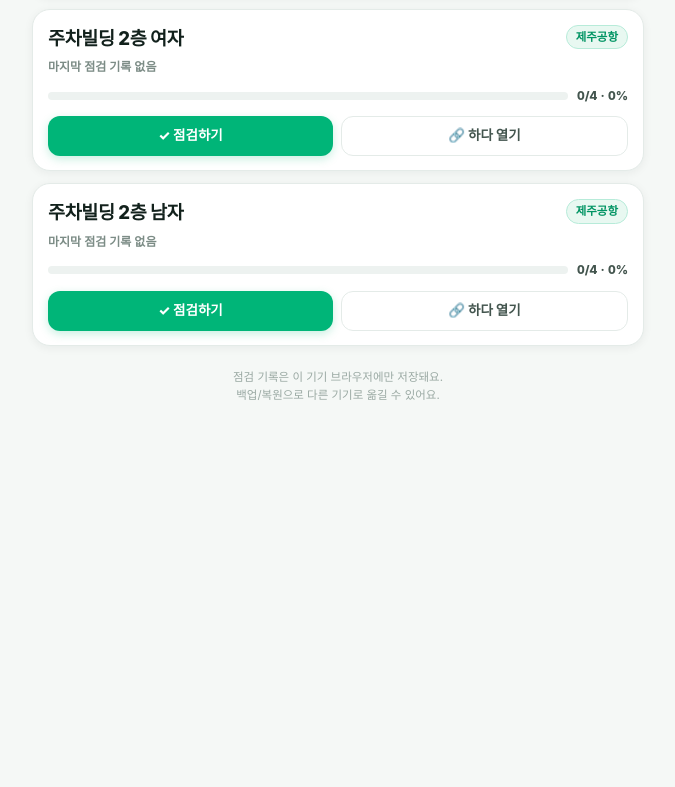
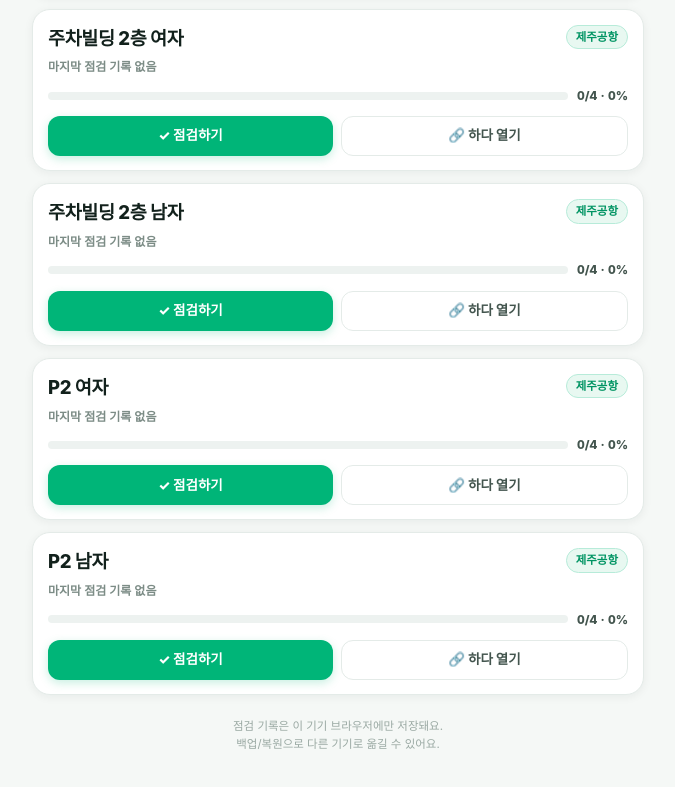
Before and after one commit to BlueRorqual-75/BlueRorqual-75.github.io, a plain HTML site: page hada/index.html in a window 1280 px wide. Shown: the part 1931-2718 px from the top of the page, without its empty margins (302-977 px from the left). Before the commit the page ends 2376 px from the top, so only its background shows below. Drawn offline with Linux system fonts and the light colour scheme.

Commit message:
hada: add remaining parking-building and P2 default locations (14 total)

```diff
--- a/hada/index.html
+++ b/hada/index.html
@@ -593,6 +593,22 @@
       zone: '제주공항',
       checklistTitle: '화장실 점검 체크리스트',
       target: 4
+    },
+    {
+      id: 'def-p2-f',
+      name: 'P2 여자',
+      url: 'https://mobile.hadaworks.com/target?targetId=9a004056-67dc-43bf-8d3a-9248833bc763',
+      zone: '제주공항',
+      checklistTitle: '화장실 점검 체크리스트',
+      target: 4
+    },
+    {
+      id: 'def-p2-m',
+      name: 'P2 남자',
+      url: 'https://mobile.hadaworks.com/target?targetId=955164ca-1e71-4c2b-b0c9-5a10742c46aa',
+      zone: '제주공항',
+      checklistTitle: '화장실 점검 체크리스트',
+      target: 4
     }
   ];
 
```
